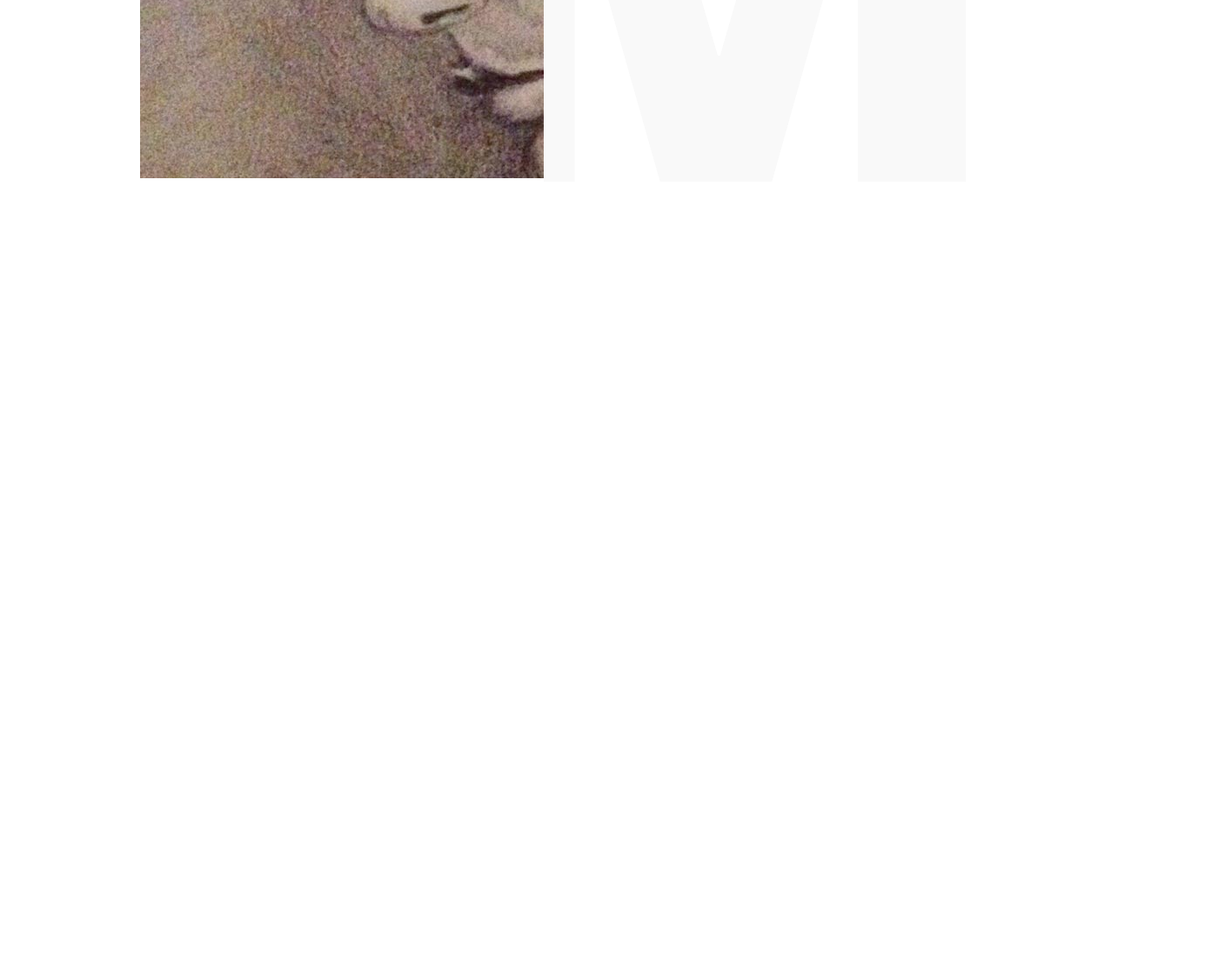
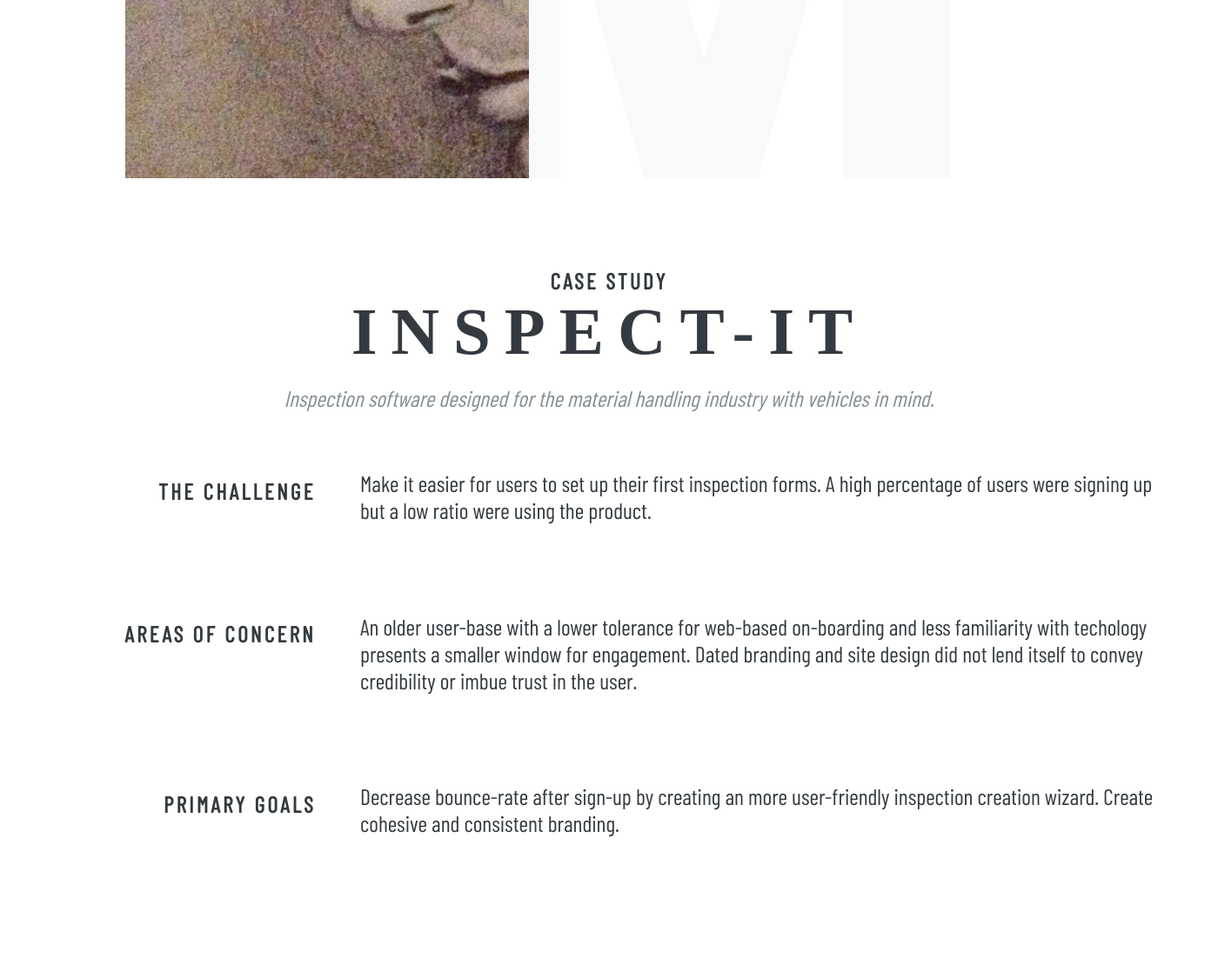
Before and after one commit to nmastracci/portfolio_2020, a PHP site: page / in a window 1400 px wide. Shown: the part 2240-3365 px from the top of the page at 87% size. After the commit the page ends 3203 px from the top, so only its background shows below. Run offline with PHP 8.4, Linux system fonts and the light colour scheme; style sheets or scripts are compiled from the project's sources; some web fonts are replaced.

Commit message:
adds case study and responsive layout

```diff
--- a/index.php
+++ b/index.php
@@ -11,11 +11,12 @@
 </head>
 
 <body>
+  <div id="container">
     <nav class="nav"></nav>
     <header class="header">
       <div class="left">
         <h1>Natalie<br>Mastracci</h1>
-      <h3>Develop | Design | Deliver</h3>
+        <h3>Design | Develop | Deliver</h3>
       </div>
       <div class="right">
         <div class="triangleBottomRight"></div>
@@ -44,6 +45,41 @@
       <img id="name4" class="backwhite" src="images/m_logo-backwhite.png" alt="letter m">
     </section>
 
+    <section id="casestudy">
+      <h3 class="casestudy-subtitle">case study</h3>
+      <h2 class="casestudy-title">Inspect-It</h2>
+      <p class="description">Inspection software designed for the material handling industry with vehicles in mind.</p>
+      <div class="explanation">
+        <h4>The challenge</h4>
+        <div>
+          <p>Make it easier for users to set up their first inspection forms. A high percentage of users were signing up but a low ratio were using the product.
+          </p>
+        </div>
+      </div>
+      <div class="explanation">
+        <h4>Areas of Concern</h4>
+        <div>
+          <p>
+            An older user-base with a lower tolerance for web-based on-boarding and less familiarity with techology presents a smaller window for engagement. Dated branding and site design did not lend itself to convey credibility or imbue trust in the user.
+          </p>
+        </div>
+      </div>
+      <div class="explanation">
+        <h4>Primary Goals</h4>
+        <div>
+          <p>
+            Decrease bounce-rate after sign-up by creating an more user-friendly inspection creation wizard. Create cohesive and consistent branding.
+          </p>
+        </div>
+      </div>
+
+    </section>
+
+    <footer>
+      <i class="fas fa-paper-plane"></i>
+    </footer>
+
+  </div>
   <script type="text/javascript" src="prod/js/scripts.js"></script>
 </body>
 
--- /dev/null
+++ b/scss/_casestudy.scss
@@ -0,0 +1,76 @@
+#casestudy {
+  padding-top: 3.2rem;
+}
+
+.casestudy-title {
+  font-family: $fontfamilythin;
+  font-size: 2.8rem;
+  letter-spacing: 1rem;
+  text-transform: uppercase;
+  text-align: center;
+  margin: 0;
+
+  @include medium-up {
+    font-size: 4.8rem;
+  }
+}
+
+.casestudy-subtitle {
+  font-size: 0.8rem;
+  font-family: $fontfamilybody;
+  letter-spacing: 0.2rem;
+  text-transform: uppercase;
+  text-align: center;
+  margin: 0;
+  margin-top: 3.2rem;
+
+  @include medium-up {
+    font-size: 1.6rem;
+  }
+}
+
+.description {
+  font-family: $fontfamilybody;
+  font-style: italic;
+  color: $grey6;
+  font-size: 1rem;
+  text-align: center;
+  margin: 1rem;
+  @include medium-up {
+    font-size: 1.6rem;
+  }
+}
+
+.explanation {
+  padding: 0 1.6rem;
+  display: grid;
+  grid-template-columns: 1fr 2fr;
+  grid-template-rows: 1fr;
+  grid-gap: 1rem;
+  justify-items: right;
+
+  @include medium-up {
+    padding: 1.6rem 3.2rem;
+    grid-gap: 3.2rem;
+    grid-template-columns: 1fr 3fr;
+  }
+
+  h4 {
+    font-size: 1.2rem;
+    text-transform: uppercase;
+    letter-spacing: 0.2rem;
+    @include medium-up {
+      font-size: 1.6rem;
+    }
+  }
+  div {
+    display: flex;
+    flex-direction: column;
+    align-items: center;
+    font-size: 1.2rem;
+    font-family: $fontfamilybody;
+    @include medium-up {
+      font-size: 1.6rem;
+    }
+  }
+}
--- /dev/null
+++ b/scss/_mixins.scss
@@ -0,0 +1,38 @@
+//VENDOR PREFIXES
+@mixin prefix($property, $value, $prefixes: ()) {
+  @each $prefix in $prefixes {
+    #{'-' + $prefix + '-' + $property}: $value;
+  }
+
+  #{$property}: $value;
+}
+//RESPOND
+@mixin large-up {
+  @media only screen and (min-width: 60em) {
+    // 960px +
+    @content;
+  }
+}
+
+@mixin medium-up {
+  @media only screen and (min-width: 40em) {
+    // 640px +
+    @content;
+  }
+}
+
+@mixin small-only {
+  @media only screen and (max-width: 40em) {
+    // 640px -
+    @content;
+  }
+}
+
+// @include medium-up {
+//     margin-top: 9em;
+//     height: 3em;
+//   }
+//   @include large-up {
+//     margin-top: 9em;
+//     height: 4em;
+//   }
--- a/scss/_portfolio.scss
+++ b/scss/_portfolio.scss
@@ -1,8 +1,11 @@
 #artwork-page {
+  @include small-only {
+    height: 40rem;
+  }
   margin: 0 auto;
   overflow: hidden;
-  width: 1366px;
-  height: 3000px;
+  width: 100%;
+  height: 130rem;
   position: relative;
   // display: none;
 }
@@ -16,31 +19,54 @@
 }
 #walking {
   position: absolute;
-  top: 18rem;
-  left: 58rem;
-  height: 38rem;
-  width: 14rem;
-  background-size: 42.3rem;
+  top: 15rem;
+  left: 10rem;
+  height: 24rem;
+  width: 11rem;
+  background-size: 43.3rem;
   overflow: hidden;
   background-image: url(../../images/art_walking.jpg);
-  background-position: 80%;
+  background-position: -9rem 10rem;
   background-repeat: no-repeat;
   background-attachment: fixed;
+
+  @include medium-up {
+    position: absolute;
+    top: 18rem;
+    left: 58rem;
+    height: 38rem;
+    width: 14rem;
+    background-size: 42.3rem;
+    background-position: 80%;
+  }
 }
 #ashley {
   position: absolute;
-  top: 7rem;
-  left: 16rem;
-  height: 18rem;
-  width: 32rem;
+  top: 2rem;
+  left: 3rem;
+  height: 8.4rem;
+  width: 14rem;
   overflow: hidden;
   background-image: url(../../images/art_ashley.jpg);
-  background-position: 2rem 5rem;
+  background-position: -14rem -5rem;
+  background-size: 52rem;
   background-repeat: no-repeat;
   background-attachment: fixed;
+  @include medium-up {
+    position: absolute;
+    top: 7rem;
+    left: 16rem;
+    height: 18rem;
+    width: 32rem;
+    background-position: 2rem 5rem;
+    background-size: contain;
+  }
 }
 
 #christine {
+  @include small-only {
+    display: none;
+  }
   position: absolute;
   top: 600px;
   left: 150px;
@@ -53,6 +79,9 @@
   background-attachment: fixed;
 }
 #purpleDress {
+  @include small-only {
+    display: none;
+  }
   position: absolute;
   top: 62rem;
   left: 42rem;
@@ -66,6 +95,9 @@
 }
 
 #profile {
+  @include small-only {
+    display: none;
+  }
   position: absolute;
   top: 80rem;
   left: 9rem;
@@ -79,6 +111,9 @@
 }
 
 #greenDress {
+  @include small-only {
+    display: none;
+  }
   position: absolute;
   top: 2000px;
   left: 950px;
@@ -90,3 +125,46 @@
   background-repeat: no-repeat;
   background-attachment: fixed;
 }
+
+#rect1 {
+  @include small-only {
+    width: 34rem;
+    margin-left: 1rem;
+  }
+  margin-left: 2rem;
+  // @include large-up {
+  //   margin-left: 0;
+  // }
+}
+
+#rect2 {
+  @include small-only {
+    display: none;
+  }
+}
+
+#rect3 {
+  @include small-only {
+    display: none;
+  }
+}
+
+#name1 {
+  @include small-only {
+    margin-top: 3rem;
+    width: 29rem;
+  }
+}
+
+#name2 {
+  @include small-only {
+    margin-top: -23rem;
+    z-index: -2;
+  }
+}
+
+#name3 {
+  @include small-only {
+    display: none;
+  }
+}
--- a/scss/styles.scss
+++ b/scss/styles.scss
@@ -1,27 +1,35 @@
 @import url('https://fonts.googleapis.com/css?family=Barlow+Condensed&display=swap');
 @import url('https://fonts.googleapis.com/css?family=Playfair+Display:700&display=swap');
 
+@import 'fonts';
+@import 'mixins';
 @import 'constants';
 @import 'portfolio';
+@import 'casestudy';
 
 body {
   font-family: $fontfamilybody;
   font-size: 62.5%;
-  color: $grey9;
+  color: $grey8;
   margin: 0;
   padding: 0;
 }
 
 a {
   text-decoration: none;
-  color: $grey8;
+  color: $grey7;
+}
+
+#container {
+  display: flex;
+  flex-direction: column;
+  overflow: hidden;
 }
 
 .nav {
   color: $grey7;
   font-family: $fontfamilythick;
   font-size: 1.2rem;
-  font-family: 'Playfair Display';
   display: flex;
 }
 
@@ -32,35 +40,75 @@ a {
   width: 100%;
 
   .left {
-    padding: 2.4rem;
+    padding: 2.4rem 0.4rem 2.4rem;
     display: flex;
     flex-direction: column;
     justify-content: flex-end;
 
     h3 {
-      font-family: $fontfamilythin;
+      font-family: $fontfamilybody;
       text-transform: uppercase;
-      font-family: $fontfamilybody;
-      letter-spacing: 0.4rem;
       justify-self: center;
-      margin-top: 2rem;
+      letter-spacing: 0.2rem;
+      font-size: 0.4rem;
+      margin-top: 1rem;
     }
   }
   .right {
     display: flex;
-    padding: 2.4rem;
+    padding: 2.4rem 0.4rem 2.4rem;
   }
   h1 {
     font-family: $fontfamilythick;
-    font-size: 4.8rem;
+    font-size: 1.6rem;
     margin: 0;
-    letter-spacing: 0.8rem;
+    letter-spacing: 0.4rem;
+  }
+  @include medium-up {
+    .left {
+      h3 {
+        letter-spacing: 0.4rem;
+        font-size: 0.8rem;
+      }
+    }
+    h1 {
+      font-size: 2.8rem;
+      letter-spacing: 0.8rem;
+    }
+  }
+
+  @include large-up {
+    .left {
+      padding: 2.4rem;
+
+      h3 {
+        letter-spacing: 0.4rem;
+        margin-top: 2rem;
+      }
+    }
+    .right {
+      padding: 2.4rem;
+    }
+    h1 {
+      font-size: 4.8rem;
+      letter-spacing: 0.8rem;
+    }
   }
 }
 
 .triangleBottomRight {
-  width: 32rem;
-  height: 18rem;
+  width: 10rem;
+  height: 8rem;
   align-self: flex-end;
   background-color: $iceBlue;
+
+  @include medium-up {
+    width: 20rem;
+    height: 10rem;
+  }
+
+  @include large-up {
+    width: 32rem;
+    height: 18rem;
+  }
 }
```
Lines whose indentation alone changed are shown as unchanged.
